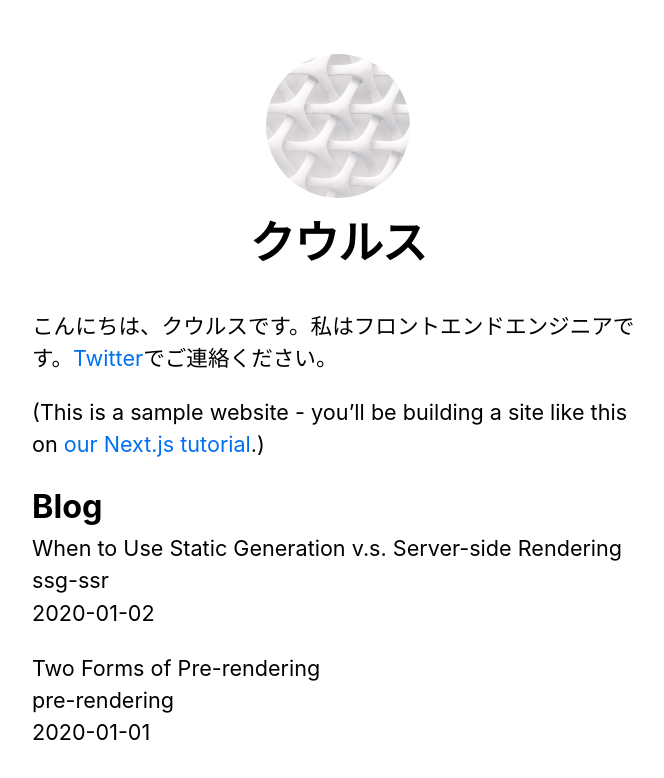
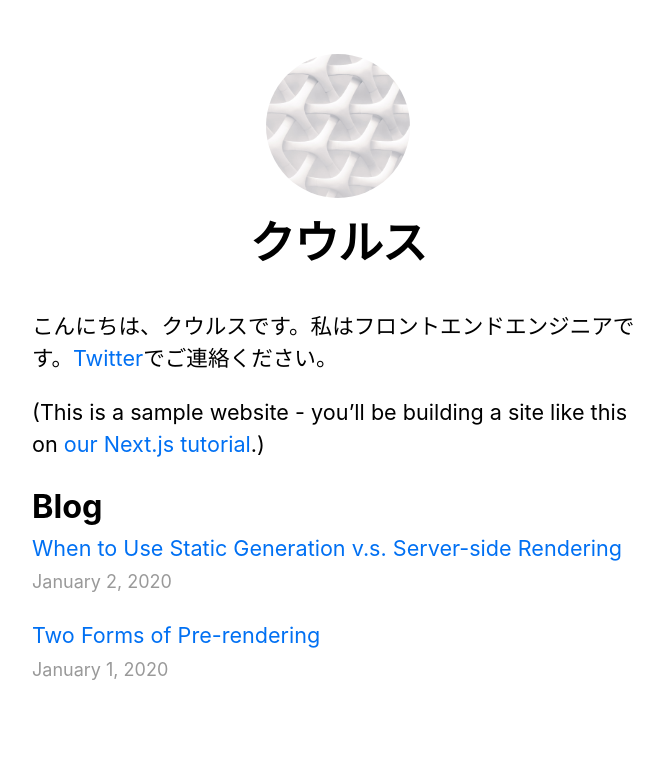
Before and after one commit to qoorus/FirstNextApp, a Next.js app: page / in a window 1280 px wide. Shown: the top 778 px of the page, without its empty margins (302-966 px from the left). Built offline with nearby package versions, Linux system fonts and the light colour scheme.

Commit message:
polishing the Index Page and the Post Page

```diff
--- /dev/null
+++ b/components/date.js
@@ -0,0 +1,6 @@
+import { parseISO, format } from 'date-fns'
+
+export default function Date({ dateString }) {
+    const date = parseISO(dateString)
+    return <time dateTime={dateString}>{format(date, 'LLLL d, yyyy')}</time>
+}
--- a/package.json
+++ b/package.json
@@ -8,6 +8,7 @@
     "start": "next start"
   },
   "dependencies": {
+    "date-fns": "^2.16.1",
     "gray-matter": "^4.0.2",
     "next": "^10.0.0",
     "react": "16.13.1",
--- a/pages/index.js
+++ b/pages/index.js
@@ -2,6 +2,8 @@ import Head from 'next/head'
 import Layout, { siteTitle } from '../components/layout'
 import utilStyles from '../styles/utils.module.css'
 import { getSortedPostsData } from '../lib/posts'
+import Link from 'next/link'
+import Date from '../components/date'
 
 export async function getStaticProps() {
   const allPostsData = getSortedPostsData()
@@ -30,11 +32,13 @@ export default function Home({ allPostsData }) {
         <ul className={utilStyles.list}>
           {allPostsData.map(({ id, date, title }) => (
             <li className={utilStyles.listItem} key={id}>
-              {title}
+              <Link href={`/posts/${id}`}>
+                <a>{title}</a>
+              </Link>
               <br />
-              {id}
-              <br />
-              {date}
+              <small className={utilStyles.lightText}>
+                <Date dateString={date} />
+              </small>
             </li>
           ))}
         </ul>
```
Also changed, not shown: pages/posts/[id].js (+13 -7 lines), 1 other file (tests, documents, lock files or other folders).
